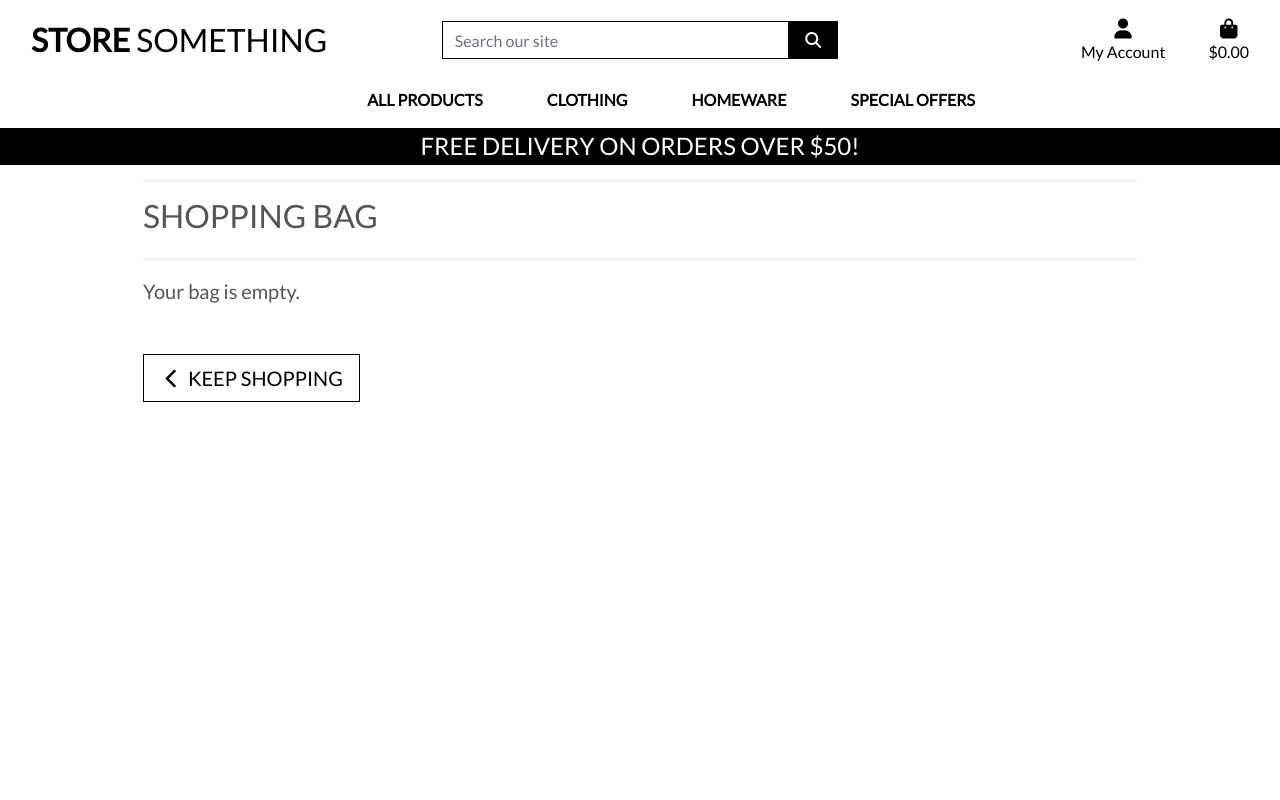
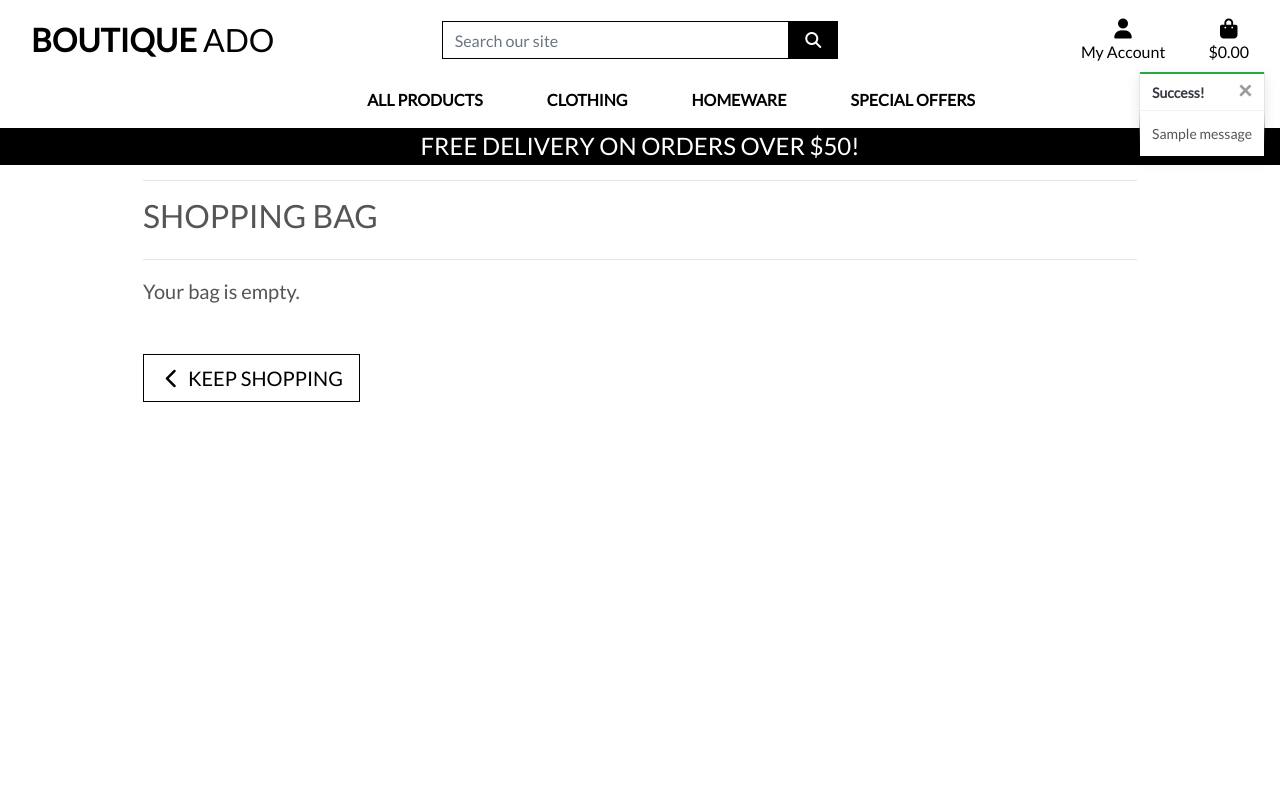
Before and after one commit to Code-Institute-Submissions/blockjarvis-ciproject4_NovResub, a Django app: page /bag/ in a window 1280 px wide. Run offline with Django 3.2, Linux system fonts and the light colour scheme; tables that the repository leaves empty hold one stand-in row (values such as "Sample post"); one stand-in notice (Sample message) is shown; some libraries are stand-ins or nearby versions.

Commit message:
added toasts

```diff
--- a/bag/views.py
+++ b/bag/views.py
@@ -1,4 +1,7 @@
 from django.shortcuts import render, redirect, reverse, HttpResponse
+from django.contrib import messages
+
+from products.models import Product
 
 # Create your views here.
 
@@ -10,6 +13,7 @@ def view_bag(request):
 def add_to_bag(request, item_id):
     """ Add a quantity of the specified product to the shopping bag """
 
+    product = Product.objects.get(pk=item_id)
     quantity = int(request.POST.get('quantity'))
     redirect_url = request.POST.get('redirect_url')
     size = None
@@ -30,6 +34,7 @@ def add_to_bag(request, item_id):
             bag[item_id] += quantity
         else:
             bag[item_id] = quantity
+            messages.success(request, f'Added {product.name} to your bag')
 
     request.session['bag'] = bag
     return redirect(redirect_url)
--- a/ciproject4/settings.py
+++ b/ciproject4/settings.py
@@ -78,6 +78,7 @@ TEMPLATES = [
     },
 ]
 
+MESSAGE_STORAGE = 'django.contrib.messages.storage.session.SessionStorage'
 
 AUTHENTICATION_BACKENDS = [
     # Needed to login by username in Django admin, regardless of `allauth`
--- a/static/css/base.css
+++ b/static/css/base.css
@@ -102,6 +102,23 @@ a.category-badge > span.badge:hover {
     cursor: pointer;
 }
 
+/* ------------------------------- bootstrap toasts */
+
+.message-container {
+    position: fixed;
+    top: 72px;
+    right: 15px;
+    z-index: 99999999999;
+}
+
+.custom-toast {
+    overflow: visible;
+}
+
+.toast-capper {
+    height: 2px;
+}
+
 /* -------------------------------- Media Queries */
 
 /* Slightly larger container on xl screens */
--- a/templates/base.html
+++ b/templates/base.html
@@ -23,8 +23,8 @@
     {% endblock %}
 
     {% block corejs %}
-        <script src="https://kit.fontawesome.com/ff9201489b.js" crossorigin="anonymous"></script>
-        <script src="https://code.jquery.com/jquery-3.6.0.min.js" integrity="sha256-/xUj+3OJU5yExlq6GSYGSHk7tPXikynS7ogEvDej/m4=" crossorigin="anonymous"></script>
+        <script src="https://kit.fontawesome.com/e9c73d7092.js" crossorigin="anonymous"></script>
+        <script src="https://code.jquery.com/jquery-3.4.1.min.js" integrity="sha256-CSXorXvZcTkaix6Yvo6HppcZGetbYMGWSFlBw8HfCJo=" crossorigin="anonymous"></script>
         <script src="https://cdn.jsdelivr.net/npm/popper.js@1.16.0/dist/umd/popper.min.js" integrity="sha384-Q6E9RHvbIyZFJoft+2mJbHaEWldlvI9IOYy5n3zV9zzTtmI3UksdQRVvoxMfooAo" crossorigin="anonymous"></script>
         <script src="https://stackpath.bootstrapcdn.com/bootstrap/4.4.1/js/bootstrap.min.js" integrity="sha384-wfSDF2E50Y2D1uUdj0O3uMBJnjuUD4Ih7YwaYd1iqfktj0Uod8GCExl3Og8ifwB6" crossorigin="anonymous"></script>
     {% endblock %}
@@ -32,14 +32,14 @@
     {% block extra_js %}
     {% endblock %}
 
-    <title>Store {% block extra_title %}{% endblock %}</title>
+    <title>Boutique Ado {% block extra_title %}{% endblock %}</title>
   </head>
   <body>
     <header class="container-fluid fixed-top">
         <div id="topnav" class="row bg-white pt-lg-2 d-none d-lg-flex">
             <div class="col-12 col-lg-4 my-auto py-1 py-lg-0 text-center text-lg-left">
                 <a href="{% url 'home' %}" class="nav-link main-logo-link">
-                    <h2 class="logo-font text-black my-0"><strong>Store</strong> Something</h2>
+                    <h2 class="logo-font text-black my-0"><strong>Boutique</strong> Ado</h2>
                 </a>
             </div>
             <div class="col-12 col-lg-4 my-auto py-1 py-lg-0">
@@ -94,7 +94,6 @@
                     </li>
                 </ul>
             </div>
-                <div class="col-12 col-lg-4 my-auto py-1 py-lg-0"></div>
         </div>
         <div class="row bg-white">
             <nav class="navbar navbar-expand-lg navbar-light w-100">
@@ -113,7 +112,21 @@
     </header>
 
     {% if messages %}
-        <div class="message-container"></div>
+        <div class="message-container">
+            {% for message in messages %}
+                {% with message.level as level %}
+                    {% if level == 40 %}
+                        {% include 'includes/toasts/toast_error.html' %}
+                    {% elif level == 30 %}
+                        {% include 'includes/toasts/toast_warning.html' %}
+                    {% elif level == 25 %}
+                        {% include 'includes/toasts/toast_success.html' %}
+                    {% else %}
+                        {% include 'includes/toasts/toast_info.html' %}
+                    {% endif %}
+                {% endwith %}
+            {% endfor %}
+        </div>
     {% endif %}
 
     {% block page_header %}
@@ -123,6 +136,9 @@
     {% endblock %}
 
     {% block postloadjs %}
+    <script type="text/javascript">
+        $('.toast').toast('show');
+    </script>
     {% endblock %}
 
 
--- /dev/null
+++ b/templates/includes/toasts/toast_success.html
@@ -0,0 +1,13 @@
+<div class="toast custom-toast rounded-0 border-top-0" data-autohide="false">
+    <div class="arrow-up arrow-success"></div>
+    <div class="w-100 toast-capper bg-success"></div>
+    <div class="toast-header bg-white text-dark">
+        <strong class="mr-auto">Success!</strong>
+        <button type="button" class="ml-2 mb-1 close text-dark" data-dismiss="toast" aria-label="Close">
+            <span aria-hidden="true">&times;</span>
+        </button>
+    </div>
+    <div class="toast-body bg-white">
+        {{ message }}
+    </div>
+</div>
```
Also changed, not shown: templates/includes/toasts/toast_error.html (added, +13 -0 lines), templates/includes/toasts/toast_info.html (added, +13 -0 lines), templates/includes/toasts/toast_warning.html (added, +13 -0 lines). Lines whose indentation alone changed are shown as unchanged.
